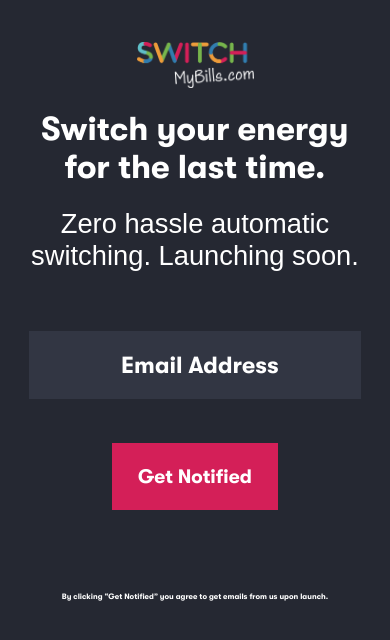
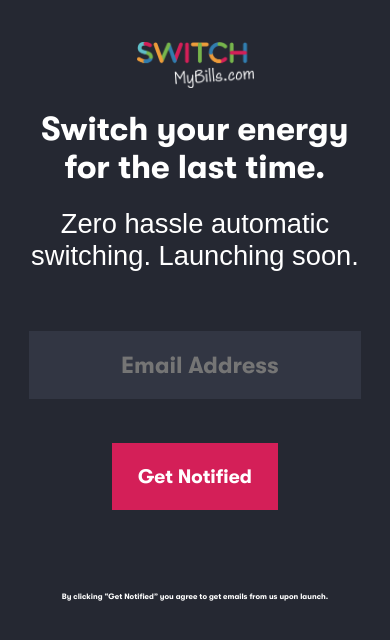
Before and after one commit to yahm23/switchMyBills, a React (Create React App) app: page / in a window 390 px wide. Shown: the top 640 px of the page. Built offline with nearby package versions, Linux system fonts and the light colour scheme; a web font is replaced by a local one.

Commit message:
Placeholder used in form on both mobil and not. Mobile version more or less done

```diff
--- a/src/structural/email.js
+++ b/src/structural/email.js
@@ -2,15 +2,24 @@ import React, {useState} from 'react'
 
 export default function Email() {
 
-    const[email,setEmail] = useState('Email Address');
+    const[email,setEmail] = useState('');
 
+    const emailSetter = (event) => {
+        console.log(event.target.value);
+        setEmail(event.target.value);
 
+    }
 
     return (
         <div className="formContainer">
             <form className="form">
 
-                <input onChange={()=>setEmail()} className="inputEmail" defaultValue="Email Address" value={email}></input>
+                <input
+                    onChange={emailSetter}
+                    className="inputEmail"
+                    placeholder="Email Address">
+
+                </input>
                 <button className="buttonEmail" >Get Notified</button>
             </form>
         </div>
```
